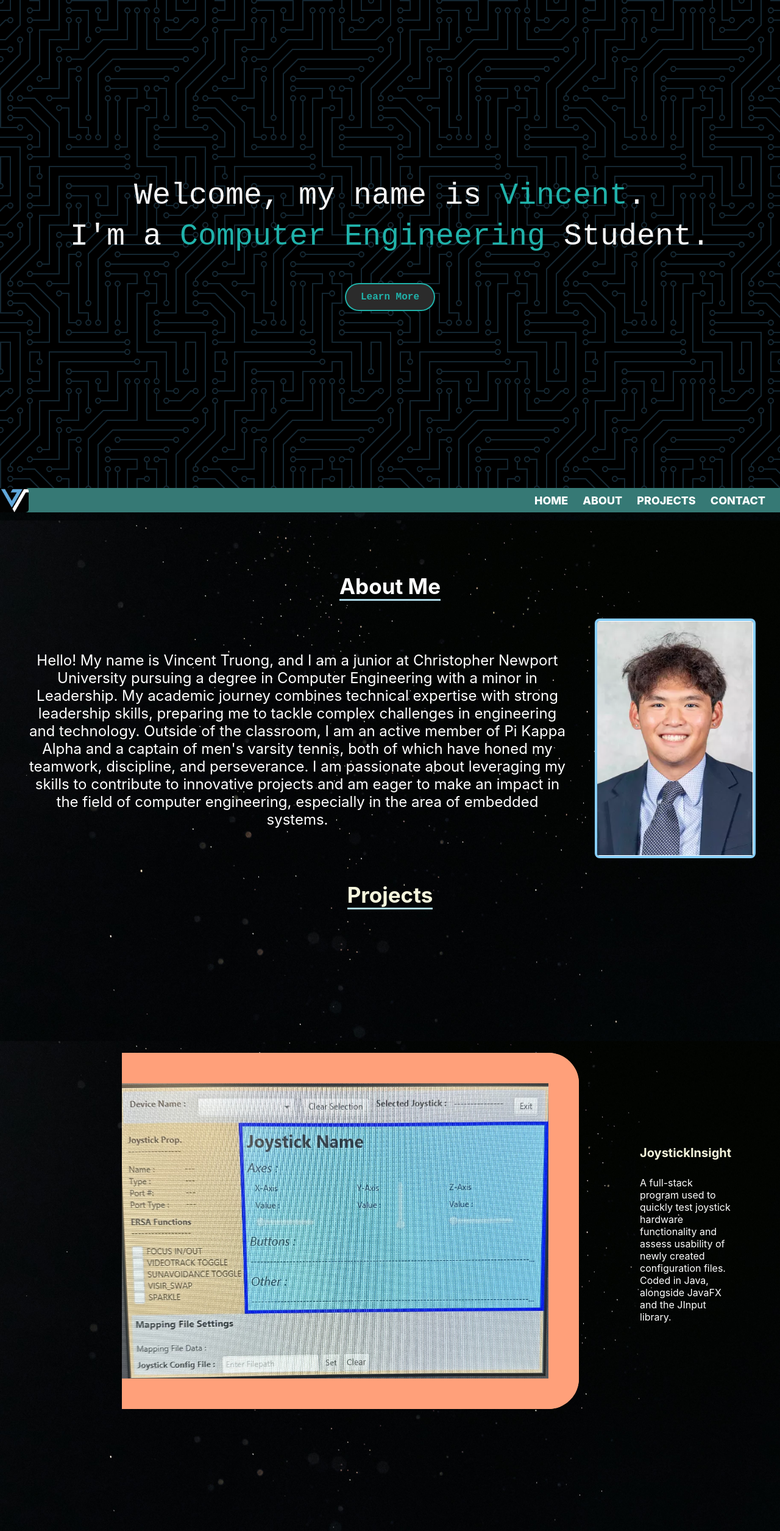
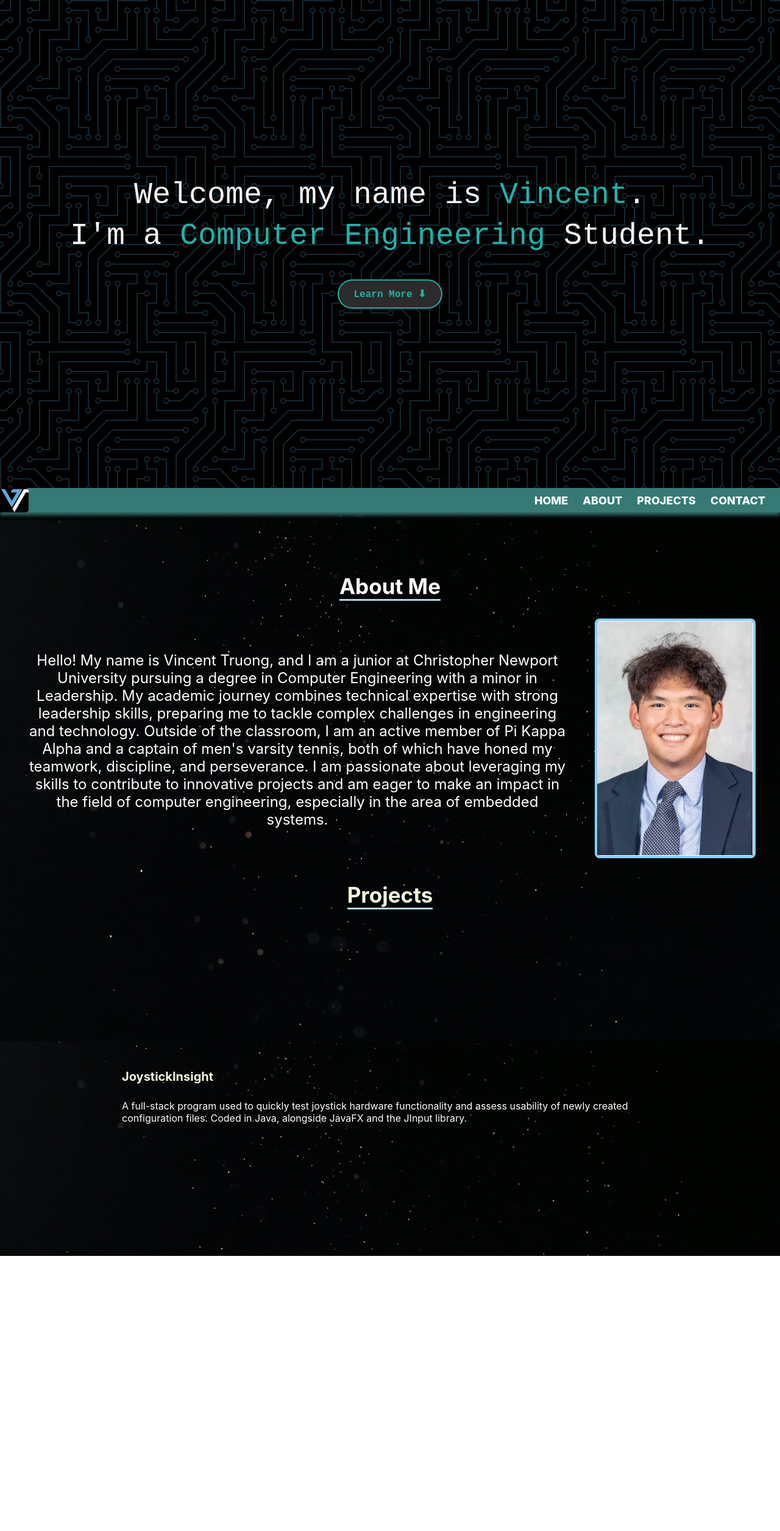
Before and after one commit to vincent-truong04/vincent-truong04.github.io, a React (Create React App) app: page / in a window 1280 px wide. Shown: the whole page at 61% size. After the commit the page ends 2059 px from the top, so only its background shows below. Built offline with nearby package versions, Linux system fonts and the light colour scheme.

Commit message:
Add animations to Hero

```diff
--- a/package.json
+++ b/package.json
@@ -7,6 +7,8 @@
     "@testing-library/jest-dom": "^5.17.0",
     "@testing-library/react": "^13.4.0",
     "@testing-library/user-event": "^13.5.0",
+    "framer-motion": "^11.16.0",
+    "motion": "^11.16.0",
     "react": "^18.3.1",
     "react-dom": "^18.3.1",
     "react-scripts": "^5.0.1",
--- a/src/components/Hero.js
+++ b/src/components/Hero.js
@@ -1,15 +1,22 @@
 import React from 'react';
 import '../styling/Hero.css';
+import { motion } from "framer-motion";
 
 function Hero() {
     return(
         <section className="hero-section" id="hero">
-            <p1>Welcome, my name is <span class="name">Vincent</span>.</p1>
-            <p2>I'm a <span class="major">Computer Engineering</span> Student.</p2>
-            <a href="#about" class="animated-button">
-                <span>Learn More</span>
+            <motion.p1 initial={{ x: "100%", opacity: 0 }} animate={{ x: 0, opacity: 1 }} transition={{ duration: 1, ease: "easeOut" }}>
+                Welcome, my name is <span class="name">Vincent</span>.
+            </motion.p1>
+
+            <motion.p2 initial={{ x: "-100%", opacity: 0 }} animate={{ x: 0, opacity: 1 }} transition={{ duration: 1, ease: "easeOut" }}>
+                I'm a <span class="major">Computer Engineering</span> Student.
+            </motion.p2>
+
+            <motion.a initial={{ y: "200%", opacity: 0 }}  animate={{ y: [0, -8 , 0], opacity: 1 }} transition={{ y:{ duration: 1, repeat: Infinity, repeatType: "loop", ease: "easeInOut"}, opacity: {duration: 0.5, ease: "easeOut"},}} href="#about" class="animated-button">
+                <span>Learn More ⬇</span>
                 <span></span>
-            </a>
+            </motion.a>
         </section>
     )
 }
--- a/src/components/Projects.js
+++ b/src/components/Projects.js
@@ -9,7 +9,6 @@ function Projects(){
              <h3>Projects</h3>
             </div>
             <div class="project1">
-                <img src= {JoystickInsight} alt="project1" />
                 <div class="description1">
                     <h4>JoystickInsight</h4>
                     <p>
--- a/src/styling/Header.css
+++ b/src/styling/Header.css
@@ -8,8 +8,8 @@ header {
     background-color: rgb(54, 121, 117);
     margin:0;
     z-index: 10;
+    box-shadow: 0 5px 5px rgb(49, 97, 91);
 }
-
 
 nav {
     display: flex;
--- a/src/styling/Hero.css
+++ b/src/styling/Hero.css
@@ -19,6 +19,7 @@
 
 p1 {
     margin-bottom: 10px;
+
 }
 
 p2 {
--- a/src/styling/Projects.css
+++ b/src/styling/Projects.css
@@ -27,13 +27,3 @@ h4 {
     font-size: 20px;
     color:beige;
 }
-
-.project1 img{
-    width: 700px;
-    border-top-right-radius: 50px;
-    border-bottom-right-radius: 50px;
-    height: auto;
-    border: 50px solid lightsalmon;
-    border-left: 0px;
-
-}
```
Also changed, not shown: 1 other file (tests, documents, lock files or other folders).
